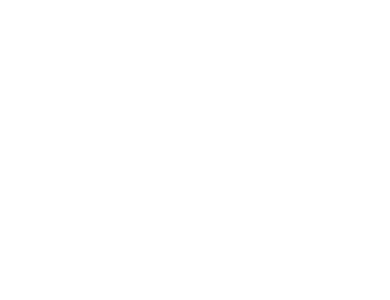
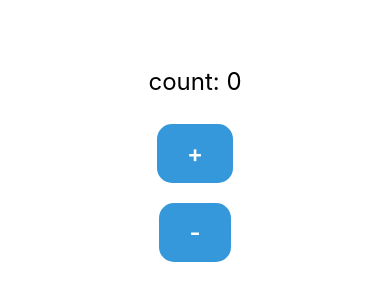
Before and after one commit to l2hyunwoo/ReactNativeHyunWoo, a React Native app: screen / in a window 390 px wide. Shown: the part 262-562 px from the top of the page. Built offline with nearby package versions, Linux system fonts and the light colour scheme.

Commit message:
[feature/chatper6] useState 사용법 업로드

```diff
--- a/src/App.tsx
+++ b/src/App.tsx
@@ -1,9 +1,12 @@
 import React from 'react';
 import { StyleSheet, Text, View } from "react-native";
+import Counter from './chapter6/Counter';
 
 const App: React.FC = () => {
   return (
-    <View style={styles.container} />
+    <View style={styles.container}>
+      <Counter />
+    </View>
   );
 };
 
--- a/src/chapter6/Button.tsx
+++ b/src/chapter6/Button.tsx
@@ -3,7 +3,7 @@
 
 type Prop = {
   title: string,
-  onPress: () => {}
+  onPress: () => void
 }
 
 const Button = (prop: Prop) => {
@@ -24,9 +24,9 @@
   container: {
     backgroundColor: '#3498db',
     borderRadius: 15,
-    paddingHorizontal: 15,
-    paddingVertical: 30,
-    marginHorizontal: 10,
+    paddingHorizontal: 30,
+    paddingVertical: 15,
+    marginVertical: 10,
     justifyContent: 'center'
   },
   title: {
@@ -35,3 +35,5 @@
     color: '#fff'
   }
 })
+
+export default Button
--- /dev/null
+++ b/src/chapter6/Counter.tsx
@@ -0,0 +1,28 @@
+import React, { Fragment, useState } from 'react'
+import { StyleSheet, Text } from 'react-native'
+import Button from './Button'
+
+const Counter = () => {
+  const [count, setCount] = useState(0)
+
+  return (
+    <Fragment>
+      <Text style={styles.styledText}>count: {count}</Text>
+      <Button title='+' onPress={() => { setCount(count + 1) }} />
+      <Button title='-' onPress={() => { setCount(count - 1) }} />
+    </Fragment>
+  )
+}
+
+type Style = {
+  styledText: TextStyle,
+}
+
+const styles = StyleSheet.create<Style>({
+  styledText: {
+    fontSize: 24,
+    margin: 18
+  }
+})
+
+export default Counter
```
Also changed, not shown: 1 other file (tests, documents, lock files or other folders).
